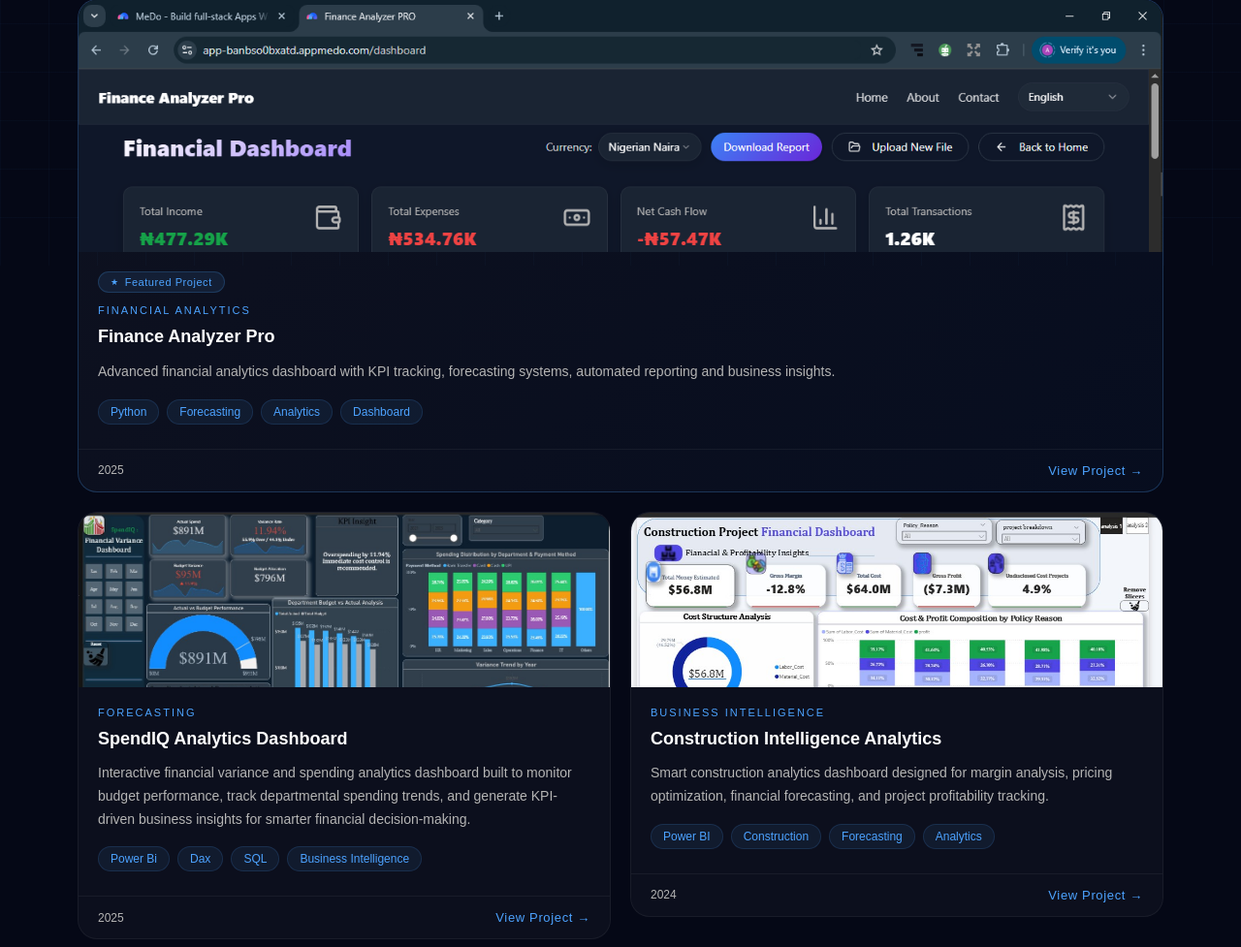
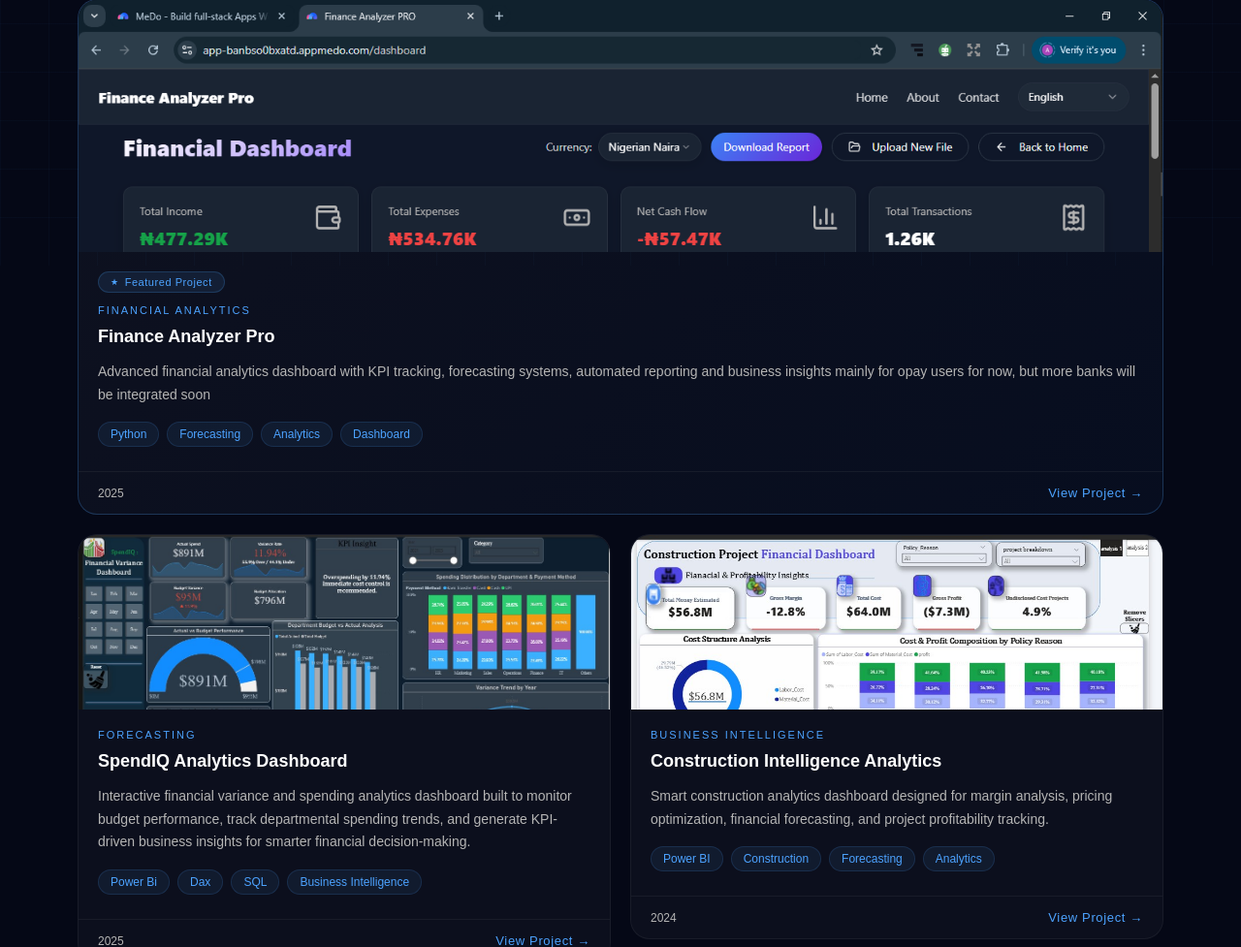
Before and after one commit to Marvel-del/Portfolio, a Flask app: page /project in a window 1280 px wide. Shown: the part 526-1503 px from the top of the page at 97% size. Run offline with Flask 3, Linux system fonts and the light colour scheme.

Commit message:
Update project.html

```diff
--- a/templates/project.html
+++ b/templates/project.html
@@ -62,7 +62,8 @@
         <h3>Finance Analyzer Pro</h3>
         <p class="project-description">
           Advanced financial analytics dashboard with KPI tracking,
-          forecasting systems, automated reporting and business insights.
+          forecasting systems, automated reporting and business insights mainly for opay
+          users for now, but more banks will be integrated soon
         </p>
         <div class="project-tags">
           <span>Python</span>
@@ -73,7 +74,7 @@
       </div>
       <div class="project-footer">
         <span>2025</span>
-        <a href="#">View Project →</a>
+        <a href="https://app-banbso0bxatd.appmedo.com/">View Project →</a>
       </div>
     </div>
 
```
